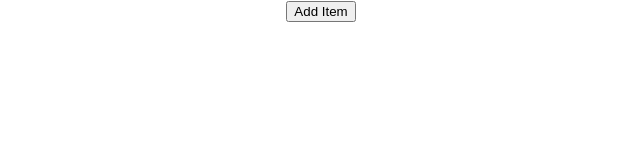
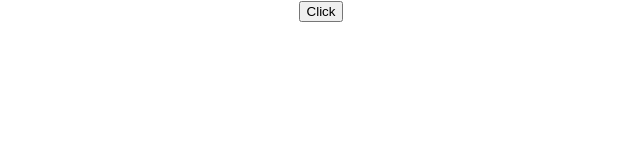
Before and after one commit to alchemist09/react-hooks-fun, a React (Create React App) app: page / in a window 1280 px wide. Shown: the top 160 px of the page, without its empty margins (319-959 px from the left). Built offline with nearby package versions, Linux system fonts and the light colour scheme.

Commit message:
Renders the ClassCounter component within the App component

```diff
--- a/src/App.js
+++ b/src/App.js
@@ -1,11 +1,11 @@
 import React from 'react';
-import HookCounterFour from './components/HookCounterFour';
+import ClassCounter from './components/ClassCounter';
 import './App.css';
 
 function App() {
   return (
     <div className="App">
-      <HookCounterFour />
+      <ClassCounter />
     </div>
   );
 }
```
